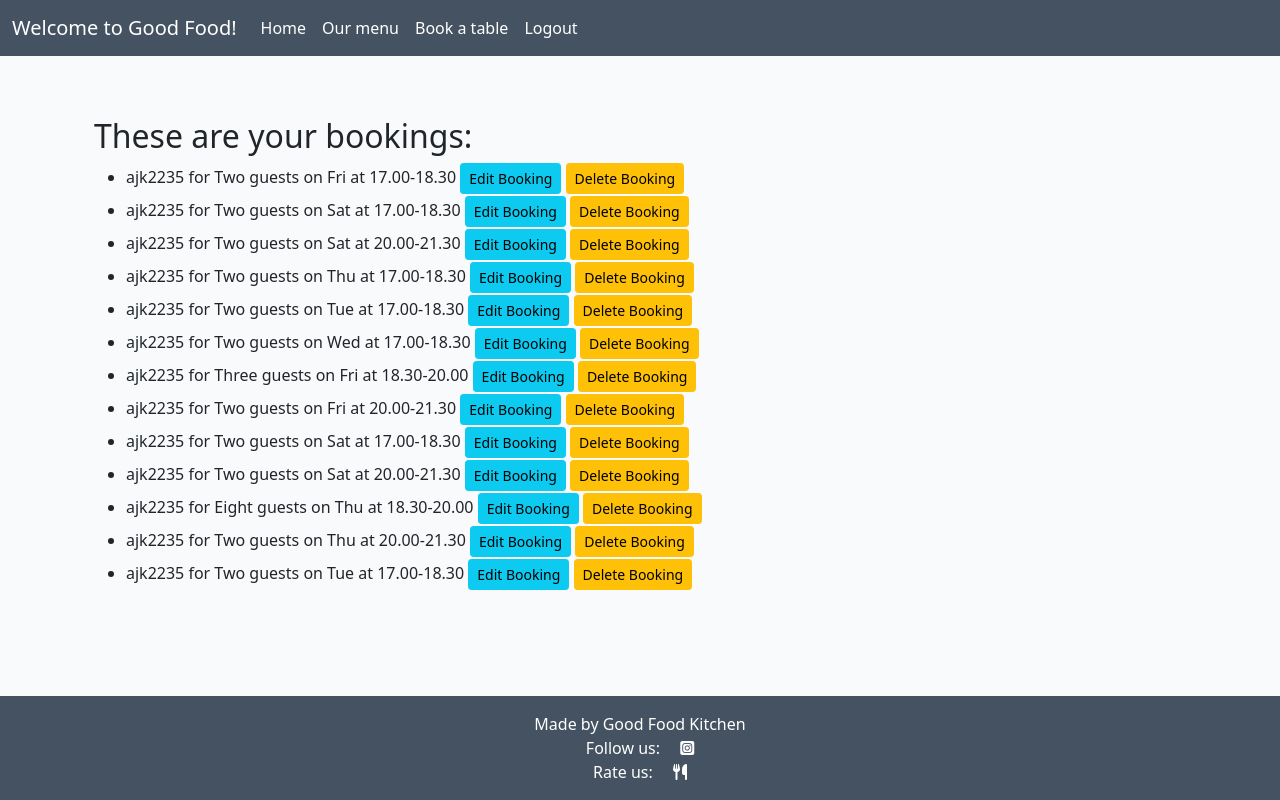
After one commit to AnneKammenhed/really-good-food, a Django app: page /booking_list in a window 1280 px wide. The commit adds this page. Run offline with Django 3.2, Linux system fonts and the light colour scheme; a user stored in the database is signed in; data comes from the database, SQL or seed files in the repository; both versions use the stored data as it was after the commit; some libraries are stand-ins or nearby versions.

Commit message:
add booking_list to html and getting it to work

```diff
--- a/booktable/urls.py
+++ b/booktable/urls.py
@@ -5,5 +5,7 @@ urlpatterns = [
     path('', views.home, name="home"),
     path('menu', views.menu, name="menu"),
     path('bookings', views.add_booking, name='bookings'),
-    path('get_booking', views.get_booking, name='get_booking'),
+    path('booking_list', views.get_booking, name='booking_list'),
+    path('edit_booking/<booking_id>', views.edit_booking, name='edit_booking'),
+    path('delete_booking/<booking_id>', views.delete_booking, name='delete_booking'),
 ]
--- a/booktable/views.py
+++ b/booktable/views.py
@@ -29,12 +29,14 @@ def add_booking(request):
     return render(request, 'bookings.html', {'form': booking_form, 'submitted': submitted})
 
 
-# functions to show and delete own booking
+# functions to show, edit and delete own booking
 def get_booking(request):
     booking_list = Booking.objects.filter(guest=request.user)
+    return render(request, 'booking_list.html', {'booking_list': booking_list})
 
-    return render(request, 'delete_booking.html', {'booking_list': booking_list})
-
+def edit_booking(request, booking_id):
+    edit_booking = Booking.objects.get(pk=booking_id)
+    return render(request, 'edit_booking.html', {'edit_booking': edit_booking})
 
 def delete_booking(request, booking_id):
     booking = Booking.objects.get(pk=booking_id)
--- /dev/null
+++ b/templates/booking_list.html
@@ -0,0 +1,26 @@
+{% extends "base.html" %}
+
+{% block content %}
+<!-- Booking Column -->
+<div class="col-12 mt-3 left">
+    <div class="row">
+        <div class="card-body">
+            <div class="cover-text">
+                {% if user.is_authenticated %}
+                <br/>
+                <div class="container">
+                    <h2>These are your bookings:</h2>
+                    <ul>
+                        {% for booking in booking_list %}
+                            <li class="delete-items">{{ booking }}
+                            <a href="#" class="btn btn-info btn-sm">Edit Booking</a>
+                            <a href="#" class="btn btn-warning btn-sm">Delete Booking</a></li>
+                        {% endfor %}
+                    </ul>
+                </div>
+                {% endif %}
+            </div>
+        </div>
+    </div>
+</div>
+{% endblock %}
--- a/templates/bookings.html
+++ b/templates/bookings.html
@@ -14,7 +14,7 @@
                         <p>Thank you for Your reservation ! Have a look at <a href="{% url 'menu' %}">Our menu!</a></p>
                         <br/>
                         <br/>
-                        <p>Would you like to <a href="{% url 'get_booking' %}">delete</a> your booking? </p>
+                        <p>Would you like to <a href="{% url 'booking_list' %}">edit</a> or <a href="{% url 'booking_list' %}">delete</a> your booking? </p>
 
                     {% else %}
                 <form id="booking_form" action="" method=POST>
```
Also changed, not shown: templates/edit_booking.html (added, +20 -0 lines), db.sqlite3.
